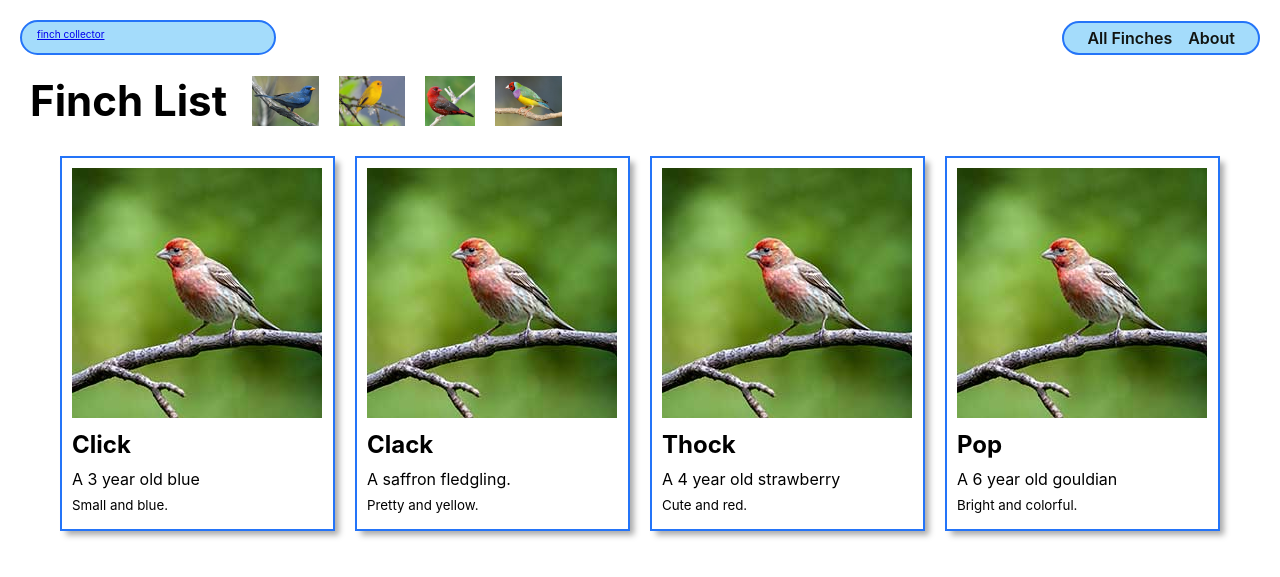
After one commit to psison92/finch-collector, a Django app: page /finches/ in a window 1280 px wide. The commit adds this page. Shown: the top 577 px of the page. Run offline with Django 4.2, Linux system fonts and the light colour scheme.

Commit message:
add index

```diff
--- /dev/null
+++ b/main_app/static/css/finches/finch-index.css
@@ -0,0 +1,38 @@
+.card-container {
+  padding: 0 30px;
+  display: flex;
+  justify-content: center;
+  flex-wrap: wrap;
+}
+
+.card {
+  width: 275px;
+  margin: 10px;
+  border: var(--borders);
+  box-shadow: var(--card-box-shadow);
+}
+
+.card-content {
+  padding: 10px;
+  width: 100%;
+}
+
+.usr-img {
+  width: 100%;
+  border-radius: var(--card-border-radius);
+}
+
+.card > a {
+  text-decoration: none;
+  color: var(--text-color);
+}
+
+.card h2 {
+  margin: 10px 0;
+  font-size: var(--font-xl);
+}
+
+.card p {
+  margin: 5px 0;
+  font-size: var(--font-reg);
+}
--- a/main_app/templates/base.html
+++ b/main_app/templates/base.html
@@ -32,6 +32,7 @@
     </div>
     <nav>
       <ul>
+        <li><a href="/finches">All Finches</a></li>
         <li><a href="/about">About</a></li>
       </ul>
     </nav>
--- /dev/null
+++ b/main_app/templates/finches/index.html
@@ -0,0 +1,44 @@
+{% extends 'base.html' %}
+{% load static %}
+
+{% block head %}
+<link
+  rel="stylesheet"
+  type="text/css"
+  href="{% static 'css/finches/finch-index.css' %}"
+/>
+{% endblock %}
+
+{% block content %}
+
+<section class="page-header">
+  <h1>Finch List</h1>
+  <img src="{% static 'images/blue-finch.jpg' %}" alt="A blue finch" />
+  <img src="{% static 'images/saffron-finch.jpg' %}" alt="A saffron finch" />
+  <img src="{% static 'images/strawberry-finch.jpg' %}" alt="A strawberry finch" />
+  <img src="{% static 'images/gouldian-finch.jpg' %}" alt="A gouldian finch" />
+</section>
+
+<section class="card-container">
+  {% for finch in finches %}
+    <div class="card">
+      <div class="card-content">
+        <div class="card-img-container">
+          <img
+            src="{% static 'images/rosy-finch.jpg' %}"
+            alt="A rosy finch"
+          >
+        </div>
+        <h2 class="card-title">{{ finch.name }}</h2>
+        {% if finch.age > 0 %}
+          <p>A {{ finch.age }} year old {{ finch.breed }}</p>
+        {% else %}
+          <p>A {{ finch.breed }} fledgling.</p>
+        {% endif %}
+        <p><small>{{ finch.description }}</small></p>
+      </div>
+    </div>
+  {% endfor %}
+</section>
+
+{% endblock %}
--- a/main_app/urls.py
+++ b/main_app/urls.py
@@ -4,4 +4,5 @@ from . import views
 urlpatterns = [
   path('', views.home, name='home'),
   path('about/', views.about, name='about'),
+  path('finches/', views.finches_index, name='finch_index'),
 ]
--- a/main_app/views.py
+++ b/main_app/views.py
@@ -1,5 +1,19 @@
 from django.shortcuts import render
 from django.http import HttpResponse
+
+class Finch:
+  def __init__(self, name, breed, description, age):
+    self.name = name
+    self.breed = breed
+    self.description = description
+    self.age = age
+
+finches = [
+  Finch('Click', 'blue', 'Small and blue.', 3),
+  Finch('Clack', 'saffron', 'Pretty and yellow.', 0),
+  Finch('Thock', 'strawberry', 'Cute and red.', 4),
+  Finch('Pop', 'gouldian', 'Bright and colorful.', 6)
+]
 
 # Create your views here.
 def home(request):
@@ -7,3 +21,6 @@ def home(request):
 
 def about(request):
   return render(request, 'about.html')
+
+def finches_index(request):
+  return render(request, 'finches/index.html', { 'finches': finches })
```
Also changed, not shown: main_app/static/images/blue-finch.jpg (added), main_app/static/images/gouldian-finch.jpg (added), main_app/static/images/house-finch.jpg (added), main_app/static/images/rosy-finch.jpg (added), main_app/static/images/saffron-finch.jpg (added), main_app/static/images/strawberry-finch.jpg (added), main_app/static/images/user-finch.jpg (added).
